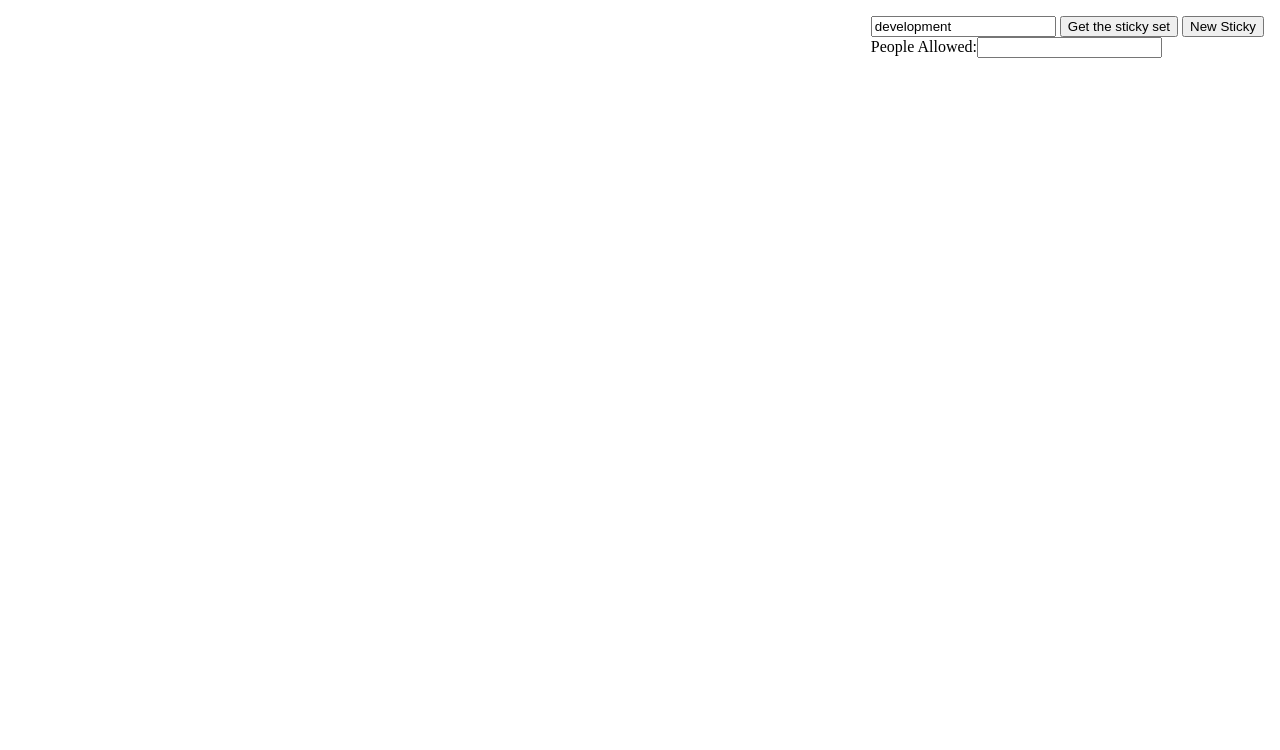
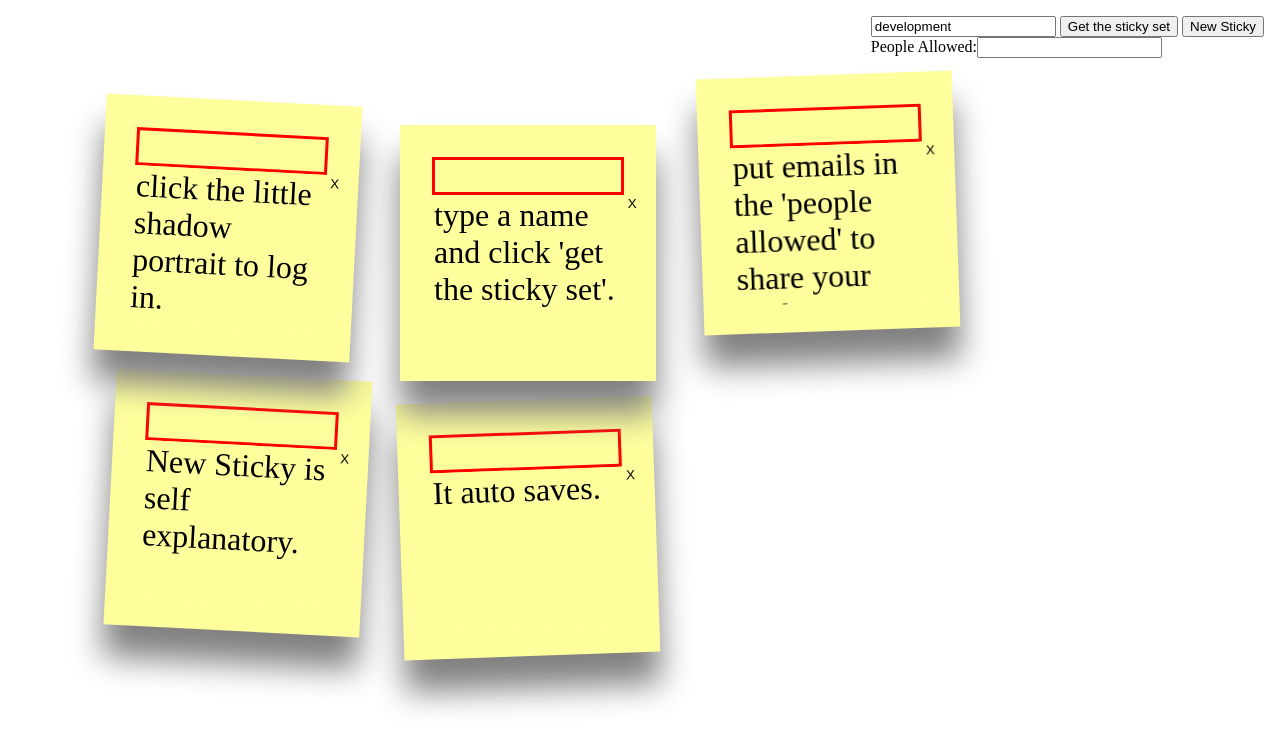
Before and after one commit to tonydiethelm/stickynotes, a SvelteKit app: page / in a window 1280 px wide. Shown: the top 750 px of the page. Built offline with nearby package versions, Linux system fonts and the light colour scheme; a web font is replaced by a local one.

Commit message:
instructions on starter sticky set

```diff
--- a/src/routes/+page.svelte
+++ b/src/routes/+page.svelte
@@ -6,7 +6,13 @@
 	import Sticky from "$lib/Sticky.svelte";
 
     //set up state.
-    let currentStickySet = $state({})
+    let currentStickySet = $state({notes: [{x: 400, y: 400, text: "It auto saves."},
+            {x: 110, y: 375, text: "New Sticky is self explanatory."},
+            {x: 700, y: 75, text: "put emails in the 'people allowed' to share your sticky set."},
+            {x: 400, y: 125, text: "type a name and click 'get the sticky set'."},
+            {x: 100, y: 100, text: "click the little shadow portrait to log in."},
+        ]
+    })
     $inspect("current sticky set is:", currentStickySet);
     //I need to know what's aleady been posted for comparison so I don't send a set that isn't new.
     let alreadySavedStickySet;
```
